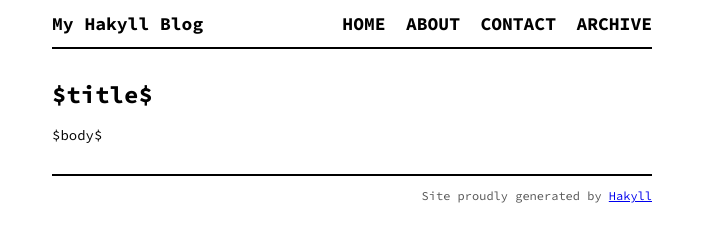
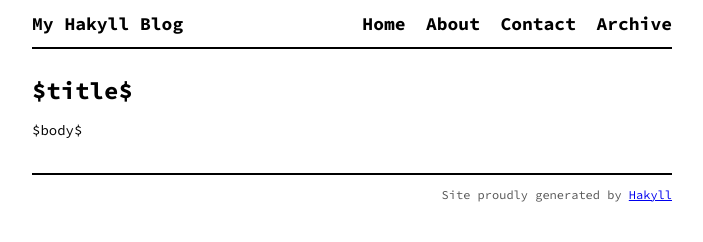
Before and after one commit to sendyhalim/blog, a plain HTML site: page templates/default.html in a window 1280 px wide. Shown: the whole page, without its empty margins (288-991 px from the left). Drawn offline with Linux system fonts and the light colour scheme.

Commit message:
Customize line height and width

```diff
--- a/css/default.css
+++ b/css/default.css
@@ -4,7 +4,9 @@ body {
     color: black;
     font-size: 14px;
     margin: 0px auto 0px auto;
-    width: 600px;
+    max-width: 640px;
+    padding-left: 15px;
+    padding-right: 15px;
     font-family: 'Source Code Pro', monospace;
 }
 
@@ -12,6 +14,14 @@ div#header {
     border-bottom: 2px solid black;
     margin-bottom: 30px;
     padding: 12px 0px 12px 0px;
+}
+
+#content {
+  line-height: 1.7em;
+}
+
+#content p {
+  margin-bottom: 30px;
 }
 
 div#logo a {
@@ -32,7 +42,6 @@ div#header #navigation a {
     font-weight: bold;
     margin-left: 12px;
     text-decoration: none;
-    text-transform: uppercase;
 }
 
 div#footer {
```
